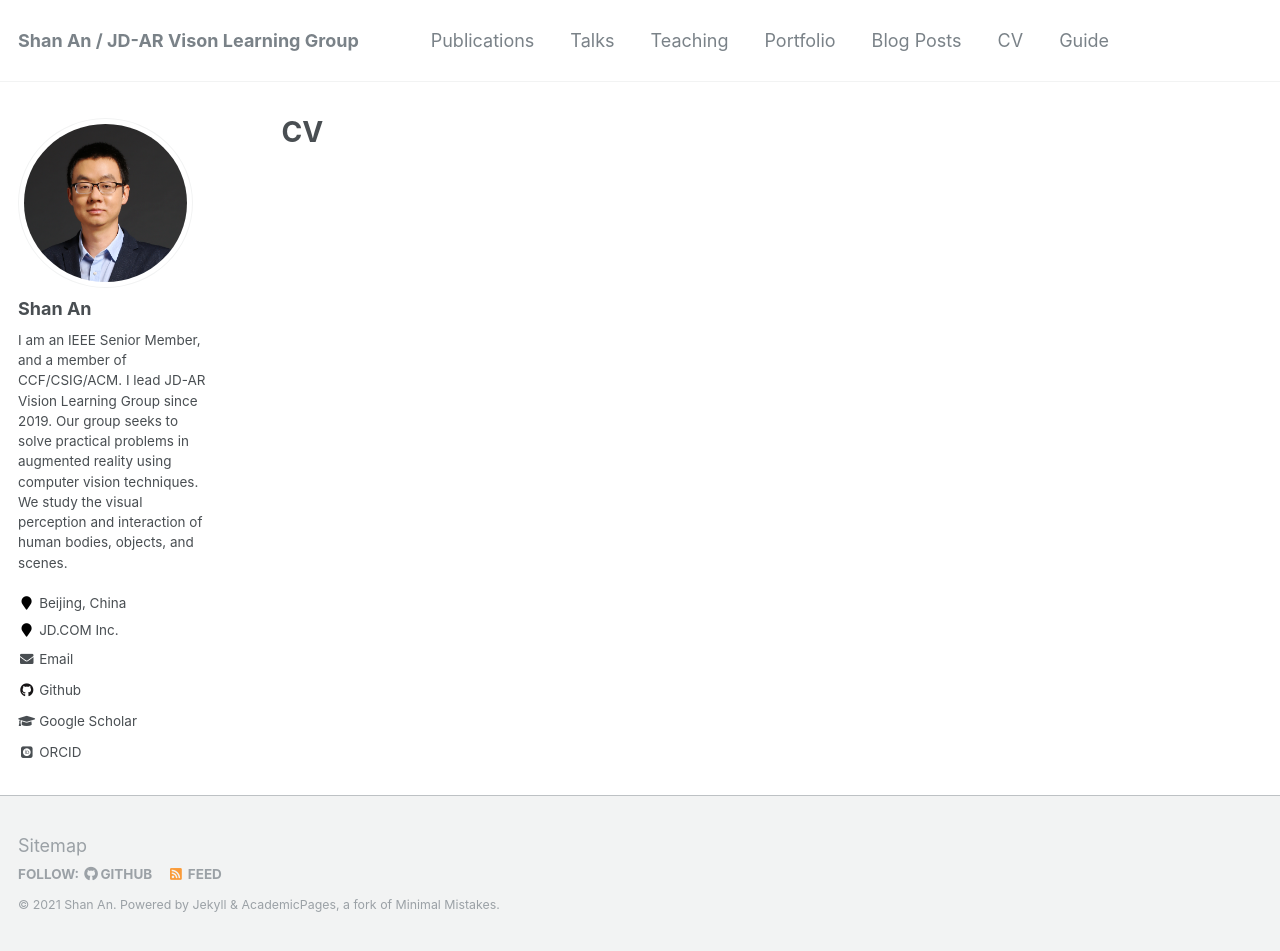
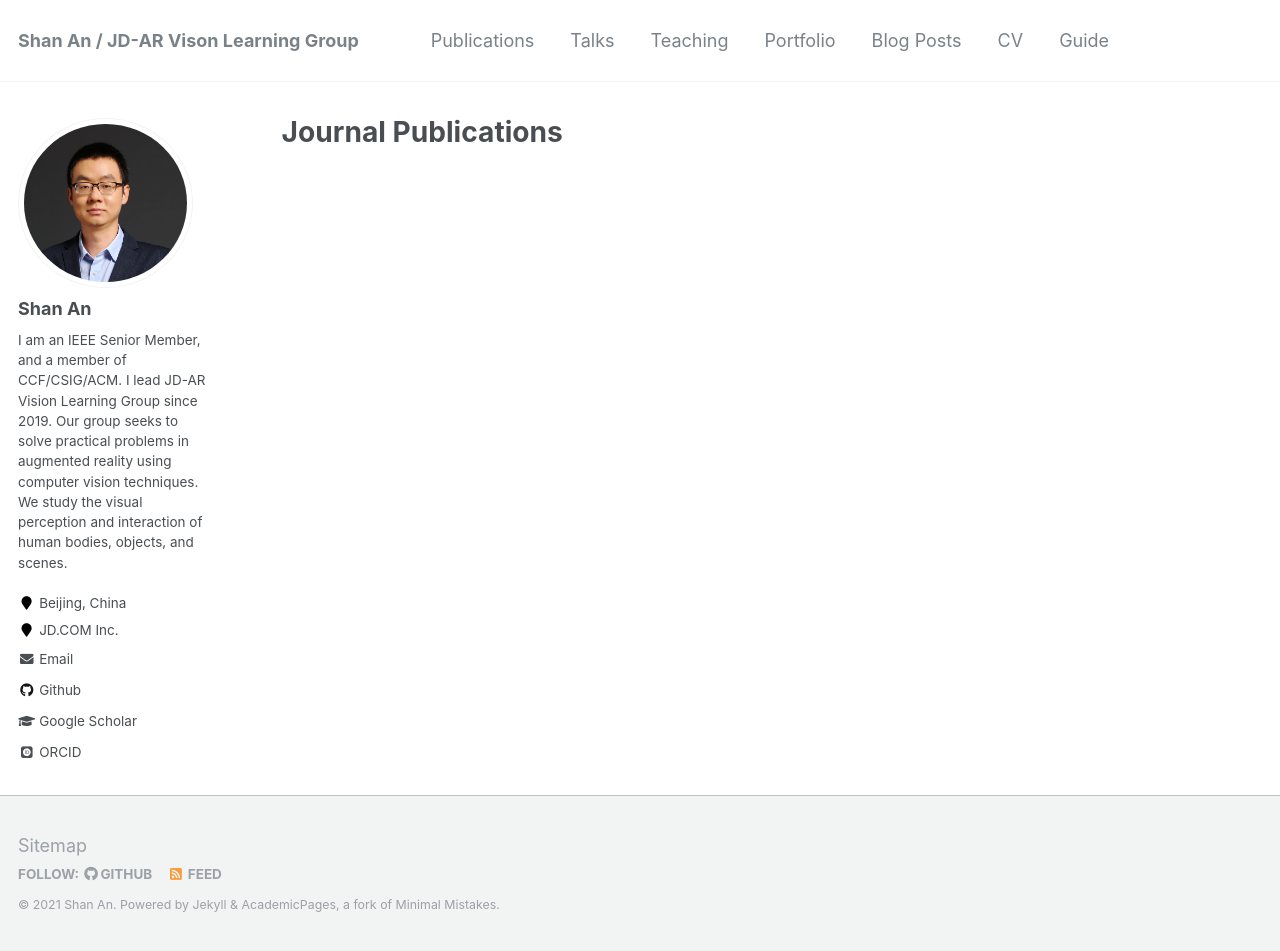
Before and after one commit to anshan-XR-ROB/anshan-XR-ROB.github.io, a Jekyll site: the page built from _publications/1.md, in a window 1280 px wide and 951 px high. Built offline with Jekyll 4.4.1, drawn with Linux system fonts in a browser that asks for light colours; some web fonts are replaced.

Commit message:
Update 1.md

```diff
--- a/_publications/1.md
+++ b/_publications/1.md
@@ -1,6 +1,6 @@
 ---
 layout: archive
-title: "CV"
+title: "Journal Publications"
 permalink: /publication/1
 author_profile: true
 redirect_from:
```
